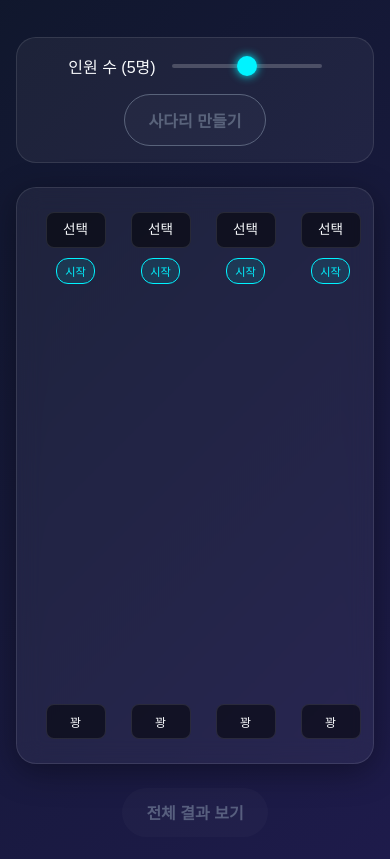
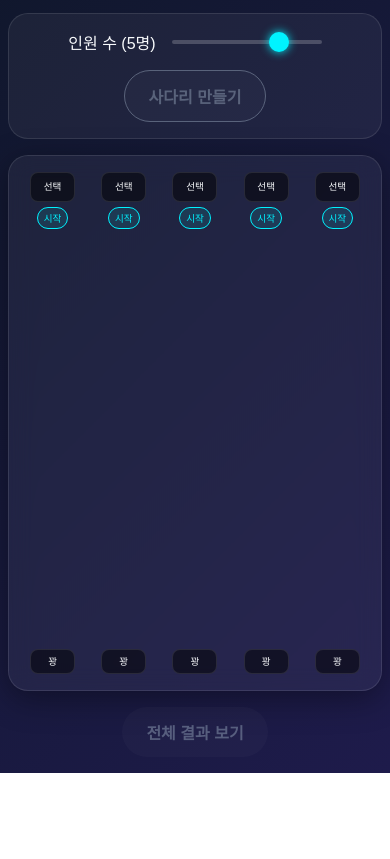
Before and after one commit to cks975/ladder_game, a plain HTML site: page index.html in a window 390 px wide. Shown: the part 129-988 px from the top of the page. After the commit the page ends 902 px from the top, so only its background shows below. Drawn offline with Linux system fonts and the light colour scheme; a web font is replaced by a local one.

Commit message:
모바일에맞게조절

```diff
--- a/index.html
+++ b/index.html
@@ -18,7 +18,7 @@
         <section class="controls">
             <div class="control-group">
                 <label for="player-count">인원 수 (<span id="player-count-display">5</span>명)</label>
-                <input type="range" id="player-count" min="2" max="8" value="5">
+                <input type="range" id="player-count" min="2" max="6" value="5">
             </div>
             <button id="generate-btn" class="btn primary">사다리 만들기</button>
         </section>
--- a/script.js
+++ b/script.js
@@ -50,9 +50,7 @@ function init() {
 }
 
 function renderNodes() {
-    // 노드 수에 따른 최소 너비 동적 설정 (노드당 여유 공간 85px 할당)
-    const minRequiredWidth = Math.max(100, state.numPlayers * 85);
-    DOM.gameBoardInner.style.minWidth = `max(100%, ${minRequiredWidth}px)`;
+    DOM.gameBoardInner.style.minWidth = '100%'; // 한 화면에 꽉 차게 변경
 
     DOM.topNodes.innerHTML = '';
     DOM.bottomNodes.innerHTML = '';
--- a/style.css
+++ b/style.css
@@ -304,19 +304,47 @@ canvas {
 }
 
 @media (max-width: 600px) {
+    body {
+        padding: 1rem 0.5rem;
+    }
+
+    .app-container {
+        gap: 1rem;
+    }
+
+    .glass-panel {
+        padding: 1rem 0.5rem;
+    }
+
     .controls {
         flex-direction: column;
         gap: 1rem;
         border-radius: 20px;
     }
 
-    .node-input-container, .bottom-node {
-        width: 60px;
-        font-size: 0.75rem;
+    .node-wrapper {
+        width: 45px;
+    }
+
+    .node-input-container {
+        width: 45px;
+        height: 30px;
+    }
+
+    .node-select, .node-text {
+        font-size: 0.6rem;
+        padding: 0;
+    }
+
+    .bottom-node {
+        width: 45px;
+        font-size: 0.6rem;
+        padding: 0.3rem 0;
     }
 
     .start-btn {
-        font-size: 0.7rem;
-        padding: 4px 8px;
+        font-size: 0.6rem;
+        padding: 3px 6px;
+        margin-top: 5px;
     }
 }
```
